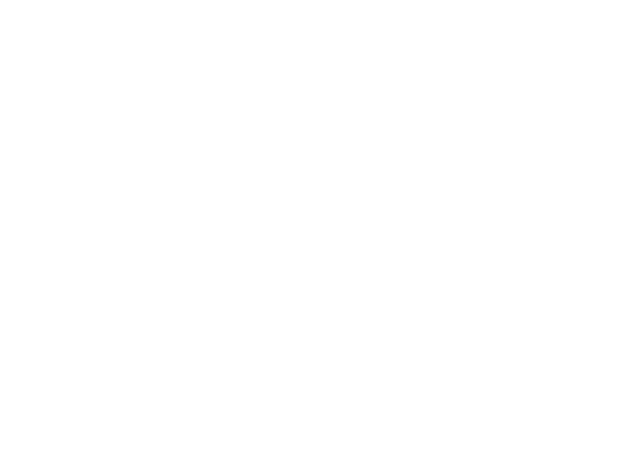
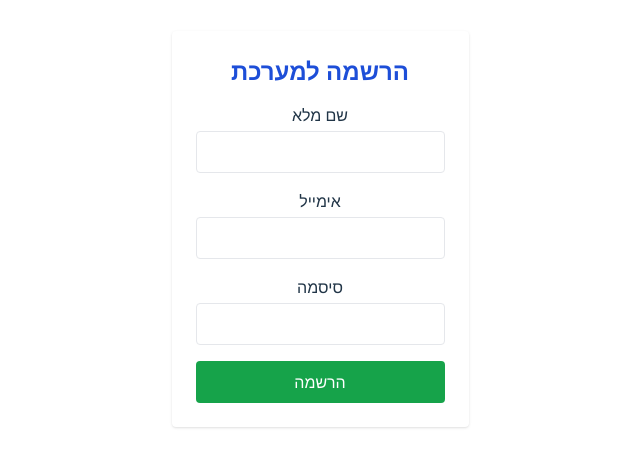
Before and after one commit to DaniLankin/recruitment-system, a React (Vite) app in the folder frontend/: page /register in a window 1280 px wide. Before the commit this address had no page. Shown: the part 191-658 px from the top of the page, without its empty margins (320-960 px from the left). Built offline with nearby package versions, Linux system fonts and the light colour scheme.

Commit message:
feat: add candidate registration page and route

```diff
--- a/frontend/src/App.jsx
+++ b/frontend/src/App.jsx
@@ -11,6 +11,7 @@
 import EditJob from "./pages/EditJob";
 import AddJob from "./pages/AddJob";
 import AdminDashboard from "./pages/AdminDashboard";
+import Register from "./pages/Register";
 
 function App() {
   return (
@@ -18,6 +19,7 @@
       <Routes>
         {/* 🔓 דף התחברות */}
         <Route path="/" element={<Login />} />
+        <Route path="/register" element={<Register />} />
         <Route
           path="/admin"
           element={
--- a/frontend/src/pages/Login.jsx
+++ b/frontend/src/pages/Login.jsx
@@ -69,7 +69,12 @@
         />
 
         {error && <div className="text-red-500 text-sm mb-3">{error}</div>}
-
+        <p className="text-sm mt-4 text-center">
+        עדיין אין לך חשבון?{" "}
+        <a href="/register" className="text-blue-600 underline hover:text-blue-800">
+          הרשמה
+        </a>
+        </p>
         <button
           type="submit"
           className="w-full bg-blue-600 text-white py-2 rounded hover:bg-blue-700"
@@ -77,6 +82,7 @@
           התחבר
         </button>
       </form>
+
     </div>
   );
 }
--- /dev/null
+++ b/frontend/src/pages/Register.jsx
@@ -0,0 +1,93 @@
+import { useState } from "react";
+import { useNavigate } from "react-router-dom";
+
+function Register() {
+  const [form, setForm] = useState({
+    name: "",
+    email: "",
+    password: "",
+  });
+  const [error, setError] = useState("");
+  const navigate = useNavigate();
+
+  const handleChange = (e) => {
+    const { name, value } = e.target;
+    setForm((prev) => ({ ...prev, [name]: value }));
+  };
+
+  const handleSubmit = async (e) => {
+    e.preventDefault();
+
+    try {
+      const res = await fetch("http://localhost:5000/api/auth/register", {
+        method: "POST",
+        headers: { "Content-Type": "application/json" },
+        body: JSON.stringify(form),
+      });
+
+      const data = await res.json();
+
+      if (!res.ok) throw new Error(data.error || data.message || "שגיאה בהרשמה");
+
+      alert("נרשמת בהצלחה ✅ עכשיו תוכל להתחבר");
+      navigate("/");
+    } catch (err) {
+      setError(err.message);
+    }
+  };
+
+  return (
+    <div className="max-w-md mx-auto mt-10 p-6 bg-white shadow rounded">
+      <h2 className="text-2xl font-bold mb-4 text-center text-blue-700">הרשמה למערכת</h2>
+
+      {error && <p className="text-red-500 mb-3 text-center">{error}</p>}
+
+      <form onSubmit={handleSubmit} className="space-y-4">
+        <div>
+          <label className="block mb-1">שם מלא</label>
+          <input
+            type="text"
+            name="name"
+            required
+            value={form.name}
+            onChange={handleChange}
+            className="w-full border p-2 rounded"
+          />
+        </div>
+
+        <div>
+          <label className="block mb-1">אימייל</label>
+          <input
+            type="email"
+            name="email"
+            required
+            value={form.email}
+            onChange={handleChange}
+            className="w-full border p-2 rounded"
+          />
+        </div>
+
+        <div>
+          <label className="block mb-1">סיסמה</label>
+          <input
+            type="password"
+            name="password"
+            required
+            value={form.password}
+            onChange={handleChange}
+            className="w-full border p-2 rounded"
+          />
+        </div>
+
+        <button
+          type="submit"
+          className="w-full bg-green-600 hover:bg-green-700 text-white py-2 rounded"
+        >
+          הרשמה
+        </button>
+      </form>
+    </div>
+  );
+}
+
+export default Register;
```
Also changed, not shown: 1 other file (tests, documents, lock files or other folders).
